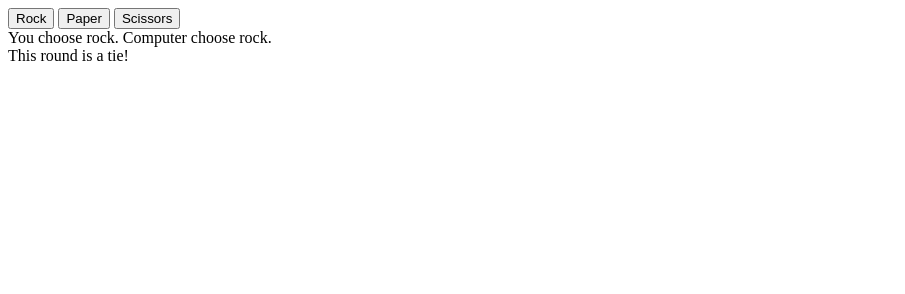
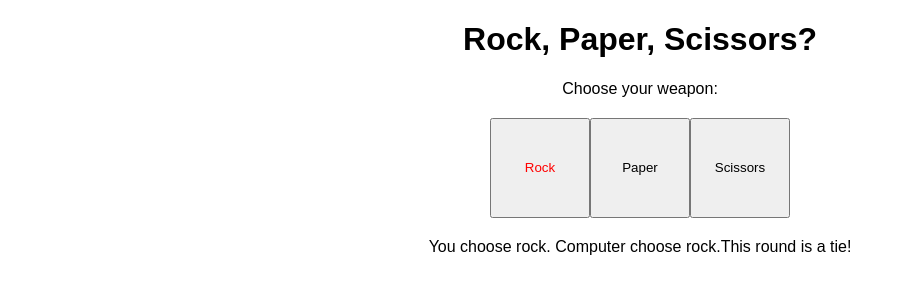
Before and after one commit to sratts/rock-paper-scissors, a plain HTML site: page index.html in a window 1280 px wide. Both pictures are taken after a click on the button "Rock". Shown: the whole page, without its empty margins (0-905 px from the left). Drawn offline with Linux system fonts and the light colour scheme.

Commit message:
Add styles and rework functions

```diff
--- a/index.html
+++ b/index.html
@@ -5,17 +5,24 @@
     <meta http-equiv="X-UA-Compatible" content="IE=edge">
     <meta name="viewport" content="width=device-width, initial-scale=1.0">
 
+    <link rel="stylesheet" href="styles.css">
     <script src="script.js" defer></script>
 
     <title>Rock Paper Scissors</title>
 </head>
 <body>
 
-<button id="rock"> Rock </button>
-<button id="paper"> Paper </button>
-<button id="scissors"> Scissors </button>
+    <h1>Rock, Paper, Scissors?</h1>
 
-<div id="container"></div>
+    <div>Choose your weapon:</div>
+
+    <div class="button-container">
+        <button id="rock" class="selection-button"> Rock </button>
+        <button id="paper" class="selection-button"> Paper </button>
+        <button id="scissors" class="selection-button"> Scissors </button>
+    </div>
+
+    <div id="result"></div>
 
 </body>
 </html>
--- a/script.js
+++ b/script.js
@@ -1,3 +1,32 @@
+
+const btns = document.querySelectorAll('button');
+
+// we use the .forEach method to iterate through each button
+btns.forEach((button) => {
+
+    // and for each one we add a 'click' listener
+    button.addEventListener('click', () => {
+      playRound(button.id);
+    });
+
+});
+
+//variables to keep scores
+var playerScore = 0;
+var computerScore = 0;
+
+// if (playerScore > computerScore) {
+//     console.log("Player wins!");
+// }
+// else if (computerScore > playerScore) {
+//     console.log("Computer wins!");
+// }
+// else {
+//     console.log("It's a tie!");
+// }
+
+// console.log("The final score is computer " + computerScore + ", player " + playerScore + ".");
+
 //function computerPlay
 //make a random number between 1 and 3
 //assign each number a value of one of rock, paper, scissors
@@ -17,13 +46,13 @@ function computerPlay(){
     }
 }
 
-//function playRound
+//function chooseRound
 //play a round of rock paper scissors
 //take two variables, playerSelection and computerSelection
 //compare them and decide who is winner
 //return the winner
 //based on rock paper scissos rules
-function playRound(playerSelection, computerSelection) {
+function chooseWinner(playerSelection, computerSelection) {
 
     playerSelection = playerSelection.toLowerCase();
 
@@ -51,74 +80,53 @@ function playRound(playerSelection, computerSelection) {
         else
             return "player"
     }
-
 }
 
 
 //function game()
 //play rock paper scissors 5 times and keeps track of the winner
-function game(playerChoice){
-    var playerScore = 0;
-    var computerScore = 0;
+function playRound(playerSelection){
 
-    const playerSelection = playerChoice;
+    //set computer choice
     const computerSelection = computerPlay();
 
-    const container = document.querySelector('#container');
+    //choose the winner
+    const winner = chooseWinner(playerSelection, computerSelection);
 
+    //get and create all elements
+    const results = document.getElementById("result");
     const choices = document.createElement('div');
     const winnerDiv = document.createElement('div');
+
+    //clear previous results
+    while (results.hasChildNodes()) {
+      results.removeChild(results.firstChild);
+    }
+
     choices.textContent = "You choose " + playerSelection + ". Computer choose " + computerSelection + ".";
-    container.appendChild(choices);
+    //results.appendChild(choices);
 
-    //console.log("You choose " + playerSelection + ". Computer choose " + computerSelection + ".");
-
-    winner = playRound(playerSelection, computerSelection);
+    const resultButton = document.getElementById(playerSelection);
+    resultButton.classList.add('red');
+    console.log(resultButton)
 
 
-    //winnerDiv.textContent = "You choose " + playerSelection + ". Computer choose " + computerSelection + ".";
-    //container.appendChild(choices);
-
-        if (winner == "computer") {
-            computerScore += 1;
-            winnerDiv.textContent = "Computer wins this round!"
-        }
-        else if (winner == "player") {
-            playerScore += 1;
-            winnerDiv.textContent = "Player wins this round!"
-        }
-        else {
-            winnerDiv.textContent = "This round is a tie!"
-        }
-        container.appendChild(winnerDiv);
-        console.log("Player score " + playerScore + ". Computer score " + computerScore + ".")
-    //}
-
-    if (playerScore > computerScore) {
-        console.log("Player wins!");
+    if (winner == "computer") {
+        computerScore += 1;
+        choices.textContent += "Computer wins this round!"
     }
-    else if (computerScore > playerScore) {
-        console.log("Computer wins!");
+    else if (winner == "player") {
+        playerScore += 1;
+        choices.textContent += "Player wins this round!"
     }
     else {
-        console.log("It's a tie!");
+        choices.textContent += "This round is a tie!"
     }
 
-    console.log("The final score is computer " + computerScore + ", player " + playerScore + ".");
+    results.appendChild(choices);
+    console.log("Player score " + playerScore + ". Computer score " + computerScore + ".")
+
 }
 
 
-const btns = document.querySelectorAll('button');
-
-// we use the .forEach method to iterate through each button
-btns.forEach((button) => {
-
-    // and for each one we add a 'click' listener
-    button.addEventListener('click', () => {
-      game(button.id);
-    });
-});
-
-
-
 //game();
--- /dev/null
+++ b/styles.css
@@ -0,0 +1,30 @@
+body {
+    font-family: Arial, Helvetica, sans-serif;
+    display: flex;
+    flex-direction: column;
+    width: 100vw;
+    margin: 0;
+}
+
+h1 {
+    display: flex;
+    justify-content: center;
+}
+
+div {
+    display: flex;
+    justify-content: center;
+}
+
+.red {
+    color: red;
+}
+
+.button-container {
+    margin: 20px;
+}
+
+.selection-button {
+    width: 100px;
+    height: 100px;
+}
```
